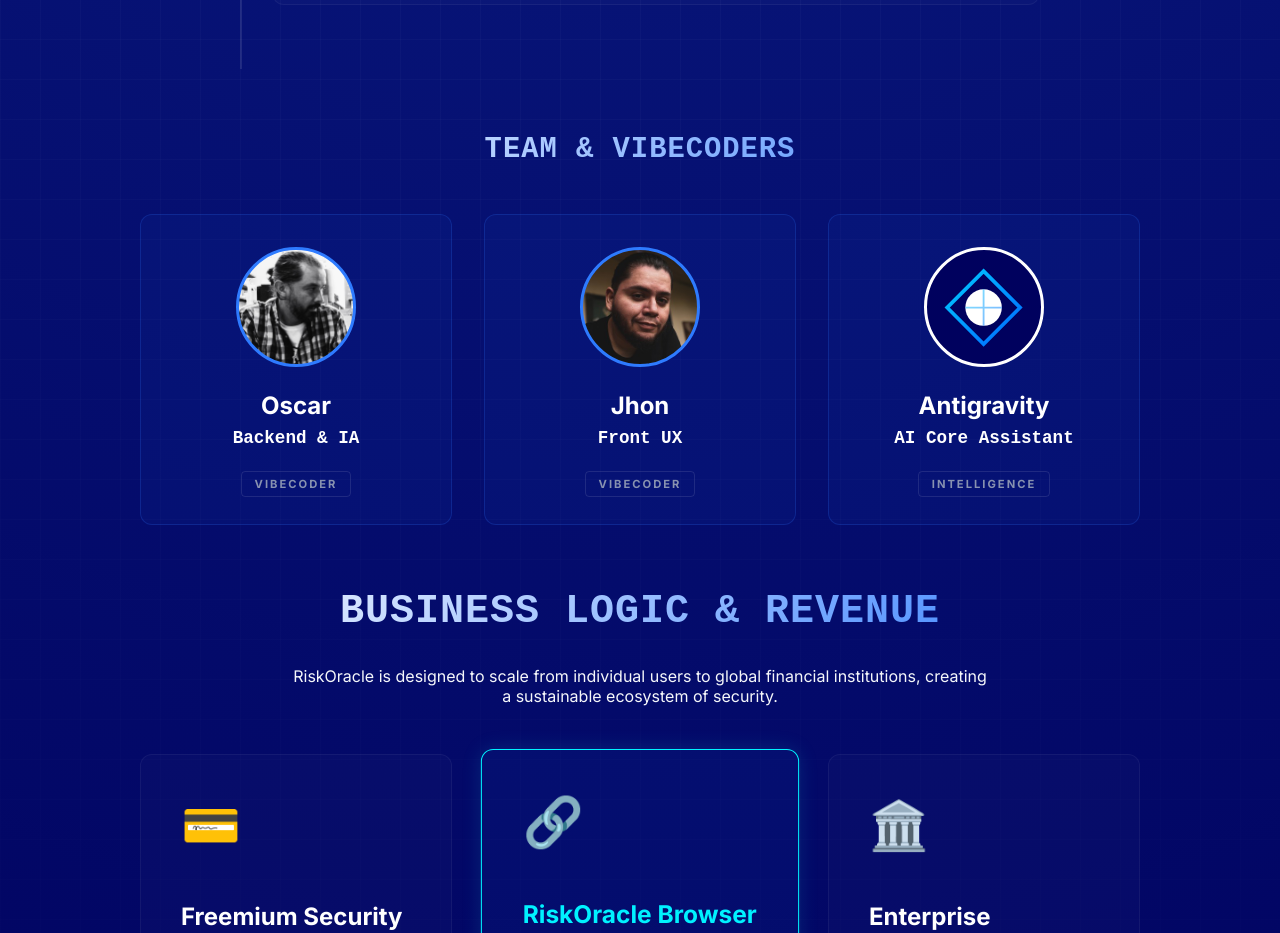
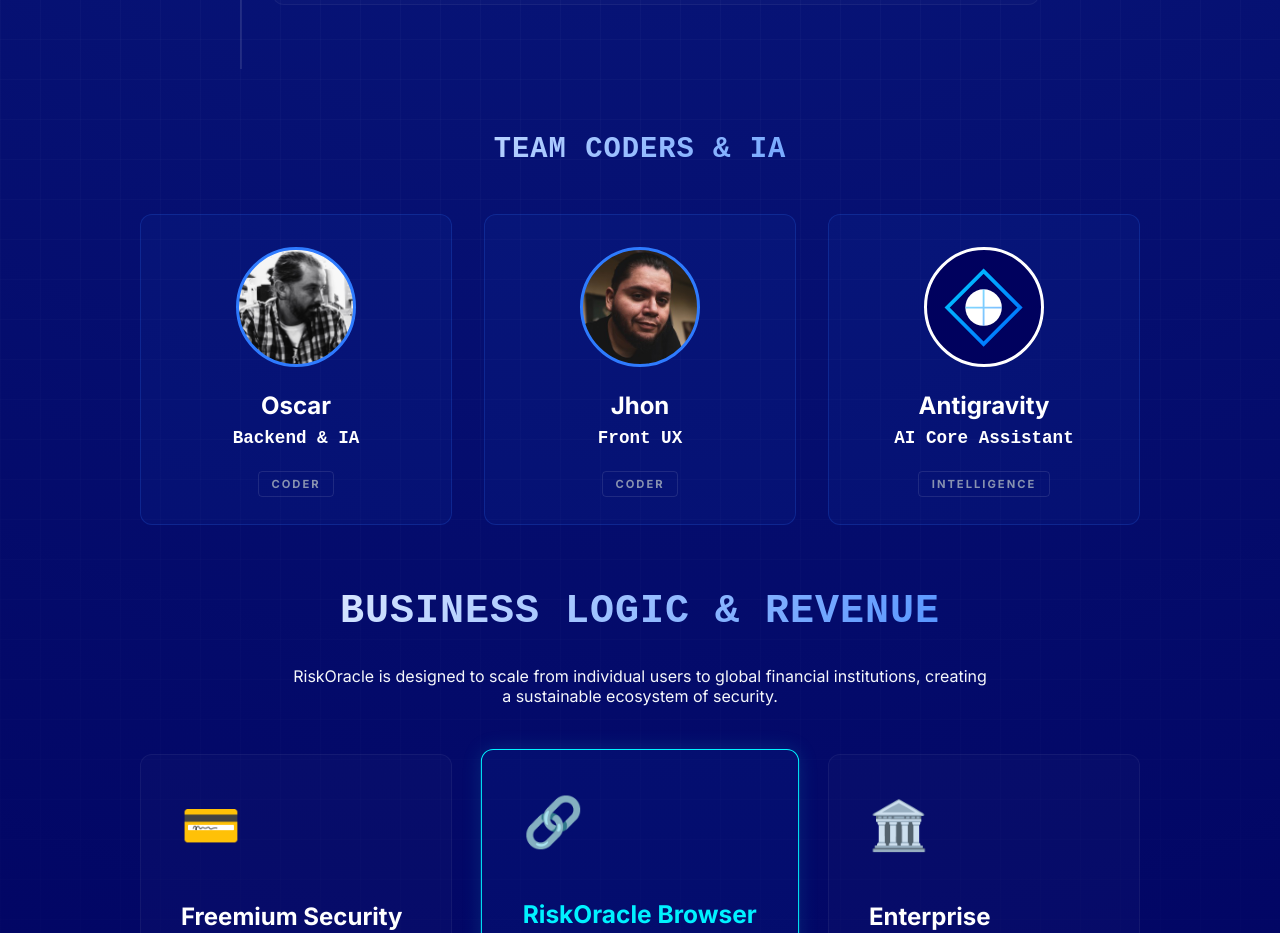
Before and after one commit to Oriojas/RiskOracle, a React (Vite) app in the folder frontend/: page /about in a window 1280 px wide. Shown: the part 4201-5134 px from the top of the page. Built offline with nearby package versions, Linux system fonts and the light colour scheme.

Commit message:
fix/ titles

```diff
--- a/frontend/src/components/LandingPage.jsx
+++ b/frontend/src/components/LandingPage.jsx
@@ -321,19 +321,19 @@
             </section>
 
             <section className="landing-section team">
-                <h1 className="cyber-title" style={{ textAlign: 'center', marginTop: '4rem', fontSize: '1.8rem', color: 'var(--text-muted)' }}>TEAM & <span style={{ color: 'var(--brand-blue)' }}>VIBECODERS</span></h1>
+                <h1 className="cyber-title" style={{ textAlign: 'center', marginTop: '4rem', fontSize: '1.8rem', color: 'var(--text-muted)' }}>TEAM CODERS & <span style={{ color: 'var(--brand-blue)' }}>IA</span></h1>
                 <div className="team-grid">
                     <div className="team-card">
                         <div className="member-photo oscar" style={{ backgroundImage: `url(${oscarPhoto})` }}></div>
                         <h3>Oscar</h3>
                         <p className="role" style={{ fontSize: '1.1rem', color: '#fff', fontWeight: 600 }}>Backend & IA</p>
-                        <span className="vibe-tag">VIBECODER</span>
+                        <span className="vibe-tag">CODER</span>
                     </div>
                     <div className="team-card">
                         <div className="member-photo jhon" style={{ backgroundImage: `url(${jhonPhoto})` }}></div>
                         <h3>Jhon</h3>
                         <p className="role" style={{ fontSize: '1.1rem', color: '#fff', fontWeight: 600 }}>Front UX</p>
-                        <span className="vibe-tag">VIBECODER</span>
+                        <span className="vibe-tag">CODER</span>
                     </div>
                     <div className="team-card antigravity">
                         <div className="member-photo ai-logo">
```
Also changed, not shown: 1 other file (tests, documents, lock files or other folders).
